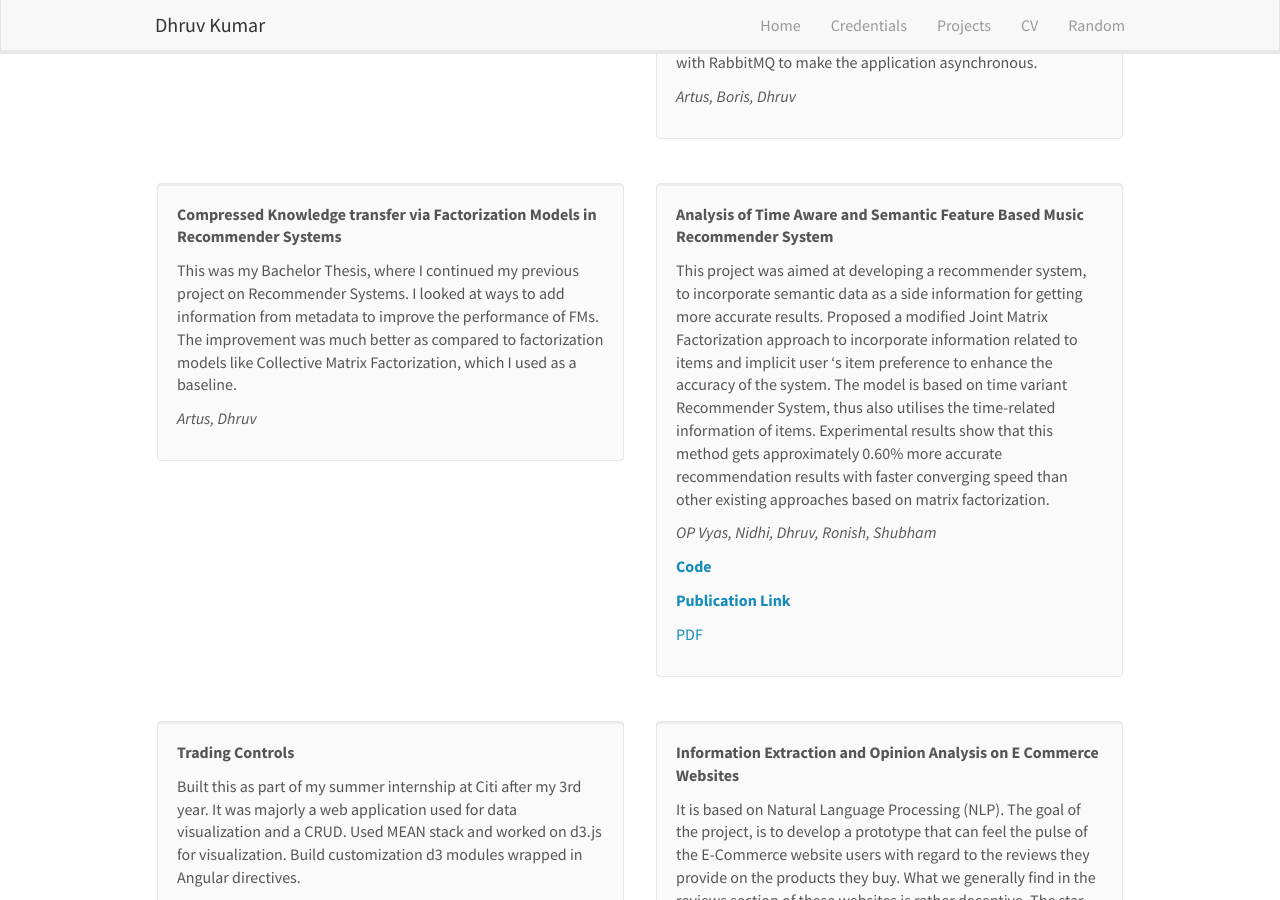
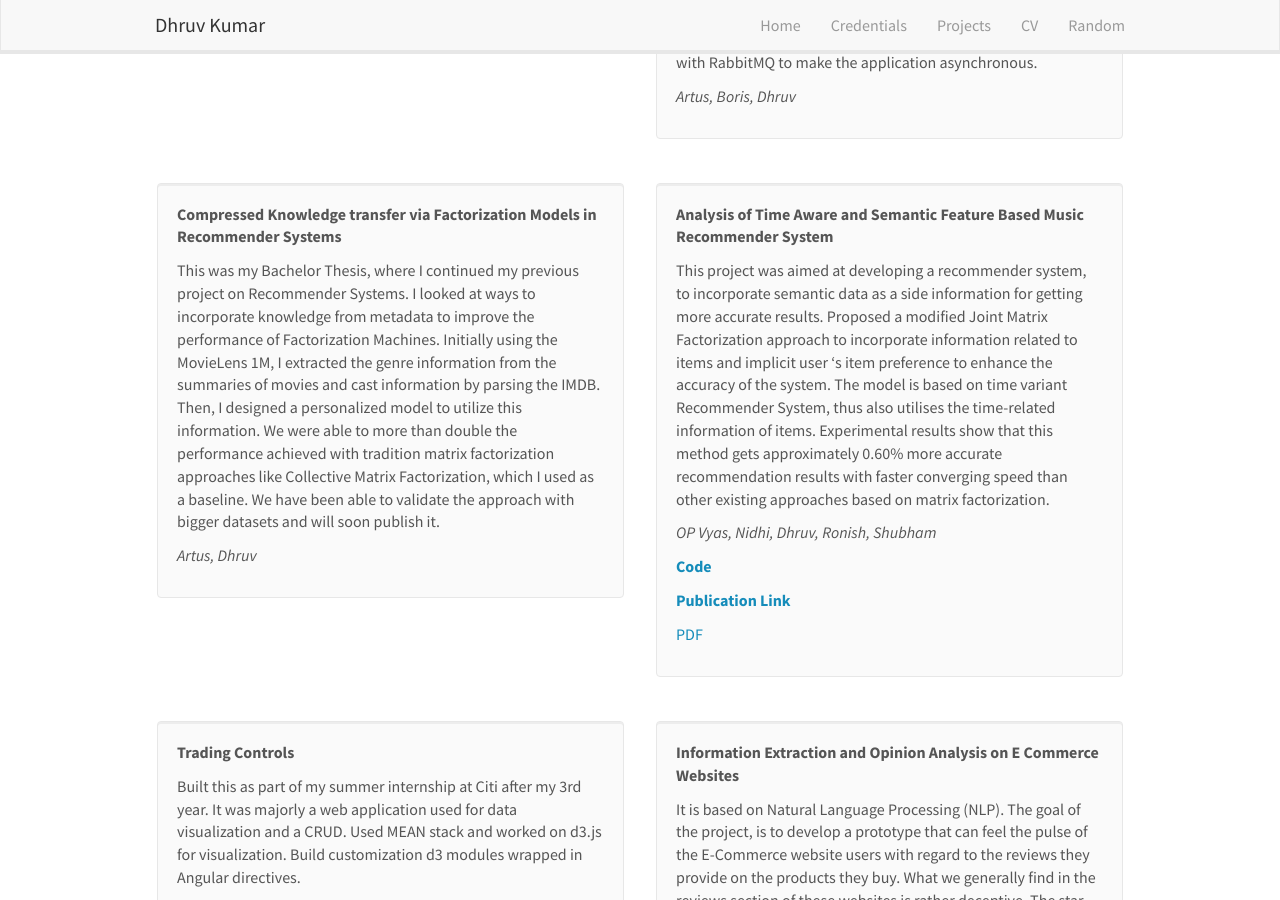
Before and after one commit to ddhruvkr/ddhruvkr.github.io, a Jekyll site: the page built from _pages/publications.md, in a window 1280 px wide and 900 px high, scrolled down 864 px. Built offline with Jekyll 4.4.1, drawn with Linux system fonts in a browser that asks for light colours; nearby versions of some CDN libraries.

Commit message:
updating project detail

```diff
--- a/_data/publist.yml
+++ b/_data/publist.yml
@@ -70,7 +70,12 @@
 - title: Compressed Knowledge transfer via Factorization Models in Recommender Systems
   image:
   description:
-     This was my Bachelor Thesis, where I continued my previous project on Recommender Systems. I looked at ways to add information from metadata to improve the performance of FMs. The improvement was much better as compared to factorization models like Collective Matrix Factorization, which I used as a baseline.
+     This was my Bachelor Thesis, where I continued my previous project on Recommender Systems.
+     I looked at ways to incorporate knowledge from metadata to improve the performance of Factorization Machines.
+     Initially using the MovieLens 1M, I extracted the genre information from the summaries of movies and cast information by
+     parsing the IMDB. Then, I designed a personalized model to utilize this information.
+     We were able to more than double the performance achieved with tradition matrix factorization approaches like Collective Matrix Factorization,
+     which I used as a baseline. We have been able to validate the approach with bigger datasets and will soon publish it.
   authors:
     Artus, Dhruv
   link:
```
